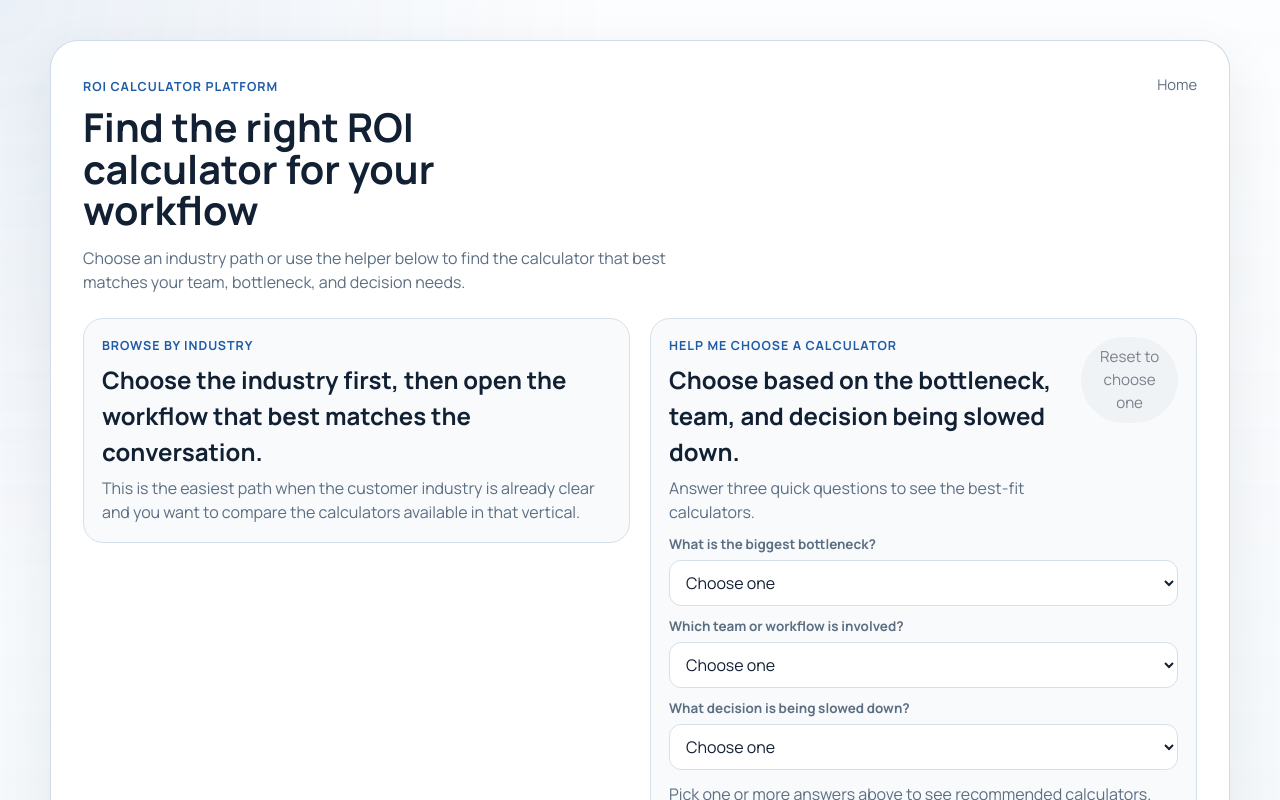
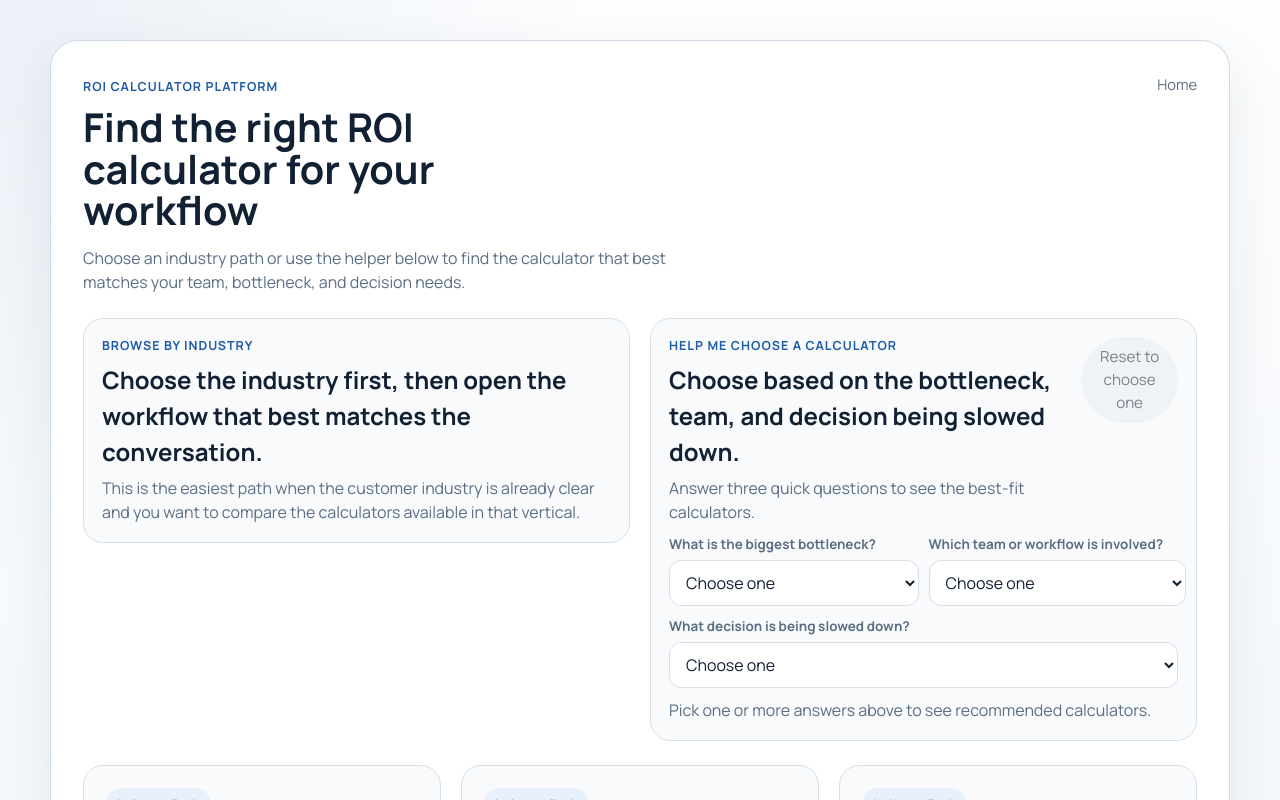
Before and after one commit to mwhittenburg/rescale-roi-app, a React (Vite) app: page / in a window 1280 px wide. Shown: the top 800 px of the page. Built offline with nearby package versions, Linux system fonts and the light colour scheme.

Commit message:
Use two-column layout in homepage helper

```diff
--- a/src/components/CalculatorRecommendationHelper.jsx
+++ b/src/components/CalculatorRecommendationHelper.jsx
@@ -132,7 +132,7 @@ export function CalculatorRecommendationHelper({
           </select>
         </label>
 
-        <label className="selector-field">
+        <label className="selector-field selector-field-wide">
           <span className="field-label">What decision is being slowed down?</span>
           <select
             value={answers.slowedDecision}
--- a/src/styles.css
+++ b/src/styles.css
@@ -295,12 +295,17 @@ p {
 
 .selector-grid {
   display: grid;
+  grid-template-columns: repeat(2, minmax(0, 1fr));
   gap: 10px;
 }
 
 .selector-field {
   display: grid;
   gap: 6px;
+}
+
+.selector-field-wide {
+  grid-column: 1 / -1;
 }
 
 .selector-field select {
@@ -388,7 +393,7 @@ p {
 }
 
 .compact-helper-copy {
-  margin-top: 2px;
+  margin-top: 0;
 }
 
 .industry-card button:hover,
@@ -624,6 +629,7 @@ button:focus-visible,
   }
 
   .field-grid,
+  .selector-grid,
   .metric-grid,
   .impact-highlight,
   .extra-output-grid {
```
